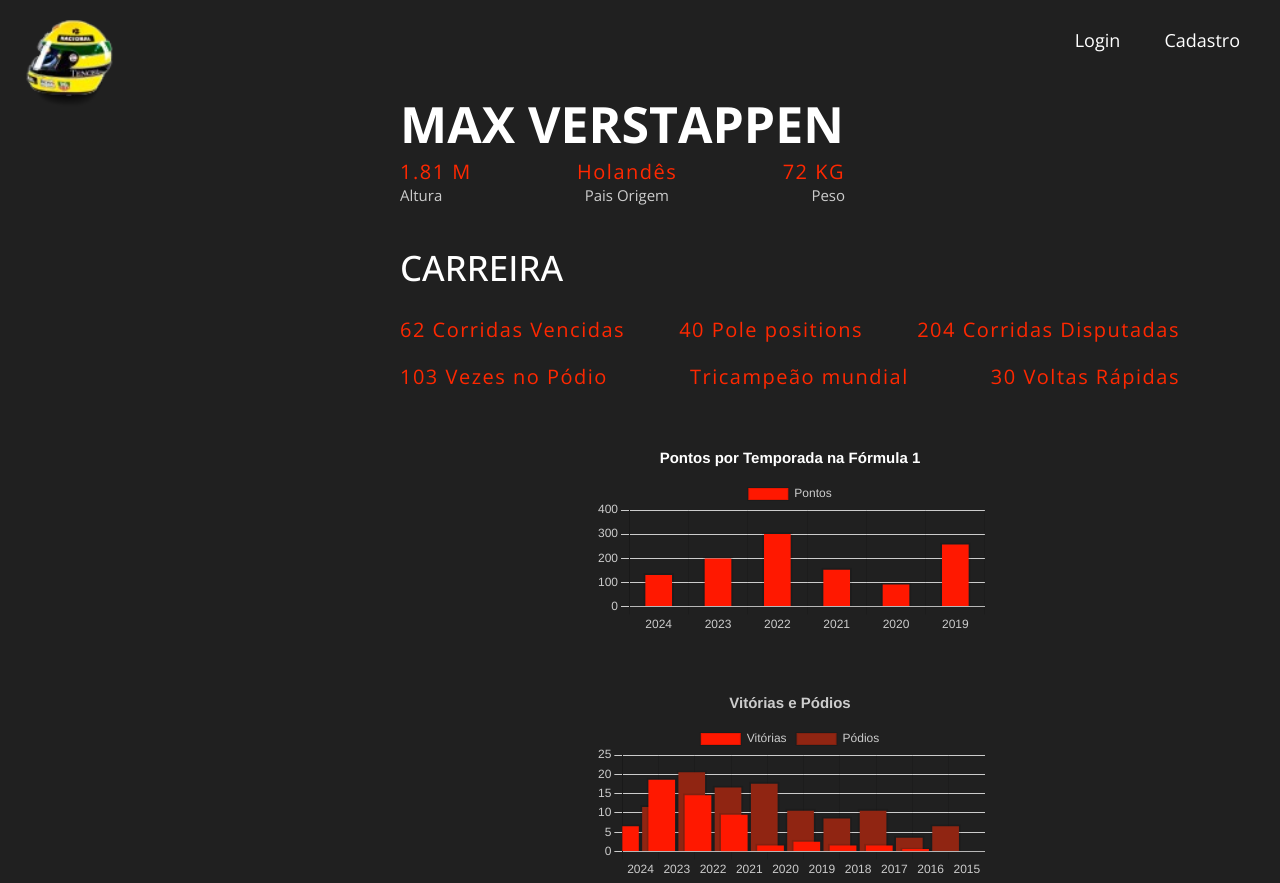
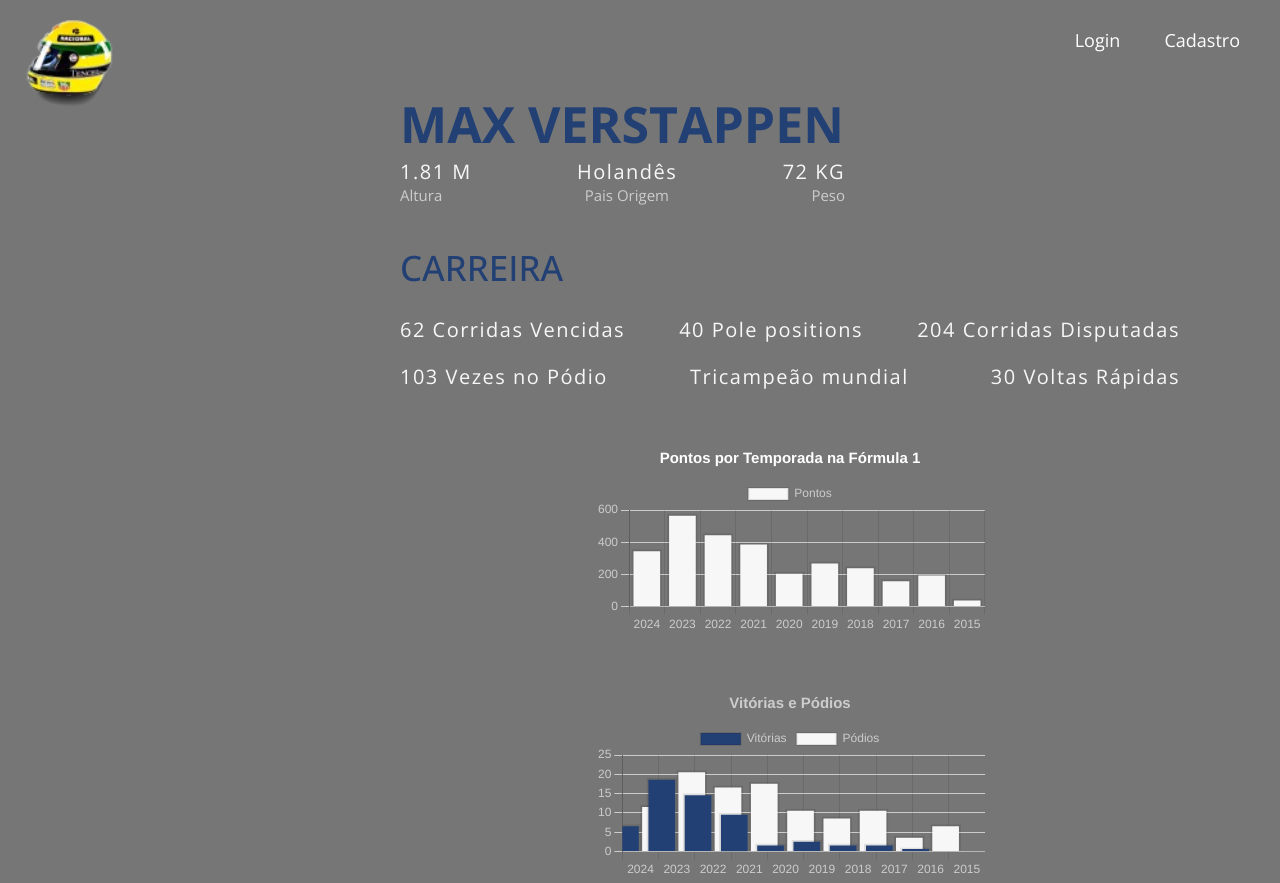
Before and after one commit to LucasRodriguesCartaxo/F1-PI, a website: page web-data-viz/public/max.html in a window 1280 px wide. Shown: the top 883 px of the page. Drawn offline with nearby package versions, Linux system fonts and the light colour scheme.

Commit message:
100% dash max, e melhorei o css da dash

```diff
--- a/web-data-viz/public/css/pilots.css
+++ b/web-data-viz/public/css/pilots.css
@@ -11,12 +11,12 @@
 }
 
 body{
-    background-color: #202020;
+    background-color: #2020209c;
     font-family: 'Open Sans', sans-serif;
 }
 
 ::selection{
-    background-color: #FF2800;
+    background-color: #1410e7;
     color: #000;
 }
 
@@ -62,7 +62,7 @@
 }
 
 .menu-item a:hover{
-    color: #FF2800;
+    color: #2020209c;
     transition: 0.5s;
 }
 /* Fim do estilo do header */
@@ -96,13 +96,13 @@
 
 .pilot-name{
     font-size: 50px;
-    color: #FFF;
+    color: #224074;
     text-transform: uppercase;
     width: 100%;
 }
 
 .span-info{
-    color: #FF2800;
+    color: #f7f7f7;
     font-weight: lighter;
     font-size: 20px;
     letter-spacing: 1.5px;
@@ -123,7 +123,7 @@
 .carrer{
     font-size: 35px;
     font-weight: 500;
-    color: #FFF;
+    color: #224074;
     text-transform: uppercase;
     margin-bottom: 25px;
 }
--- a/web-data-viz/public/max.html
+++ b/web-data-viz/public/max.html
@@ -81,11 +81,11 @@
     new Chart(chartPoints, {
         type: 'bar',
         data: {
-            labels: ['2024', '2023', '2022', '2021', '2020', '2019'],
+            labels: ['2024', '2023', '2022', '2021', '2020', '2019', '2018', '2017', '2016', '2015'],
             datasets: [{
                 label: 'Pontos',
-                data: [138, 206, 308, 159, 98, 264],
-                backgroundColor: '#FF1800',
+                data: ['354', '575', '454', '395.5', '214', '278', '249', '168', '204', '49'],
+                backgroundColor: '#f7f7f7',
                 barThickness: 30,
                 borderWidth: 2
             },
@@ -133,14 +133,14 @@
             datasets: [{
                 label: 'Vitórias',
                 data: [7, 19, 15, 10, 2, 3, 2, 2, 1, 0,],
-                backgroundColor: '#FF1800',
+                backgroundColor: '#224074',
                 barThickness: 30,
                 borderWidth: 2
             },
             {
                 label: 'Pódios',
                 data: [12, 21, 17, 18, 11, 9, 11, 4, 7, 0,],
-                backgroundColor: '#902512',
+                backgroundColor: '#f7f7f7',
                 barThickness: 30,
                 borderWidth: 2
             },
```
